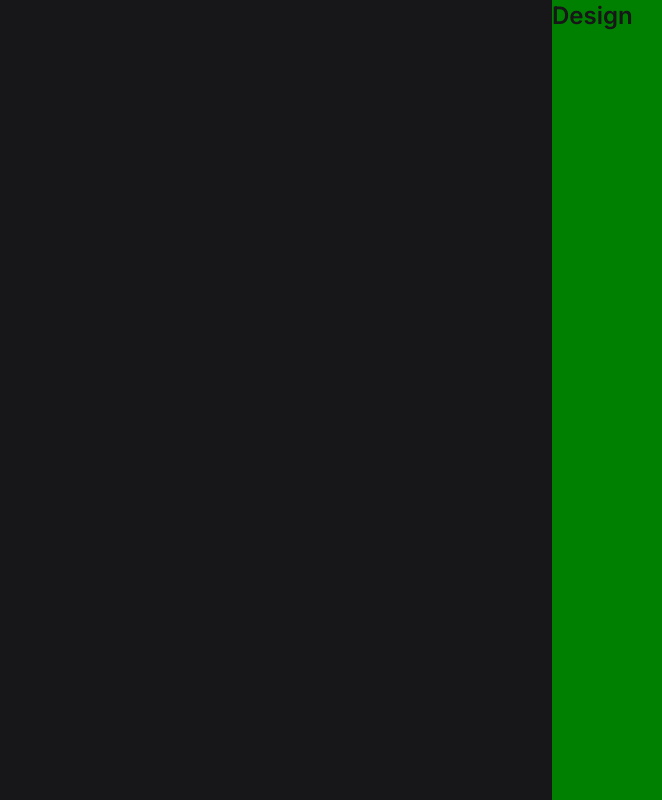
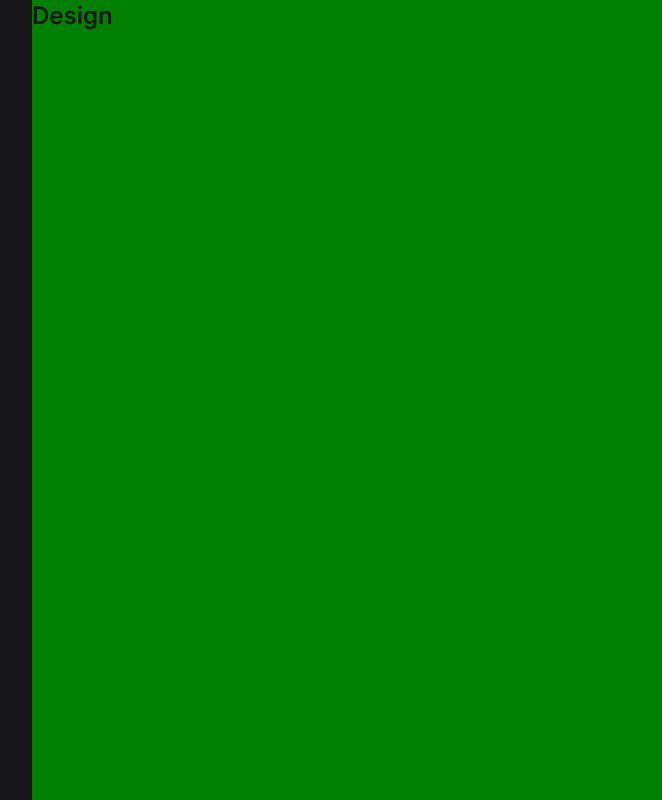
Before and after one commit to Tophe269/cycle, a Next.js app: page /design in a window 1280 px wide. Shown: the whole page, without its empty margins (208-870 px from the left). Built offline with nearby package versions, Linux system fonts and the light colour scheme.

Commit message:
nav components

```diff
--- a/src/components/common/layout/Layout.tsx
+++ b/src/components/common/layout/Layout.tsx
@@ -2,6 +2,8 @@ import { ReactNode } from "react";
 import styled, { ThemeProvider } from "styled-components";
 import theme from "../../../constants/theme";
 import Head from "next/head";
+
+import SideBar from "../sideBar/SideBar";
 
 const ContainerDiv = styled.div`
   width: 100vw;
@@ -24,7 +26,7 @@ const Header = styled.header`
   font-size: 24px;
   font-weight: 600;
   line-height: 32px;
-  color: #171618;
+  color: ${({ theme: { colorPrimary } }) => colorPrimary};
 `;
 
 const ContentDiv = styled.div`
@@ -58,12 +60,14 @@ const Layout = ({
       />
     </Head>
     <ThemeProvider theme={theme.nav}>
-      <Nav></Nav>
+      <SideBar menuItem={menuItem} />
     </ThemeProvider>
-    <ContentDiv>
-      <Header>{title}</Header>
-      {children}
-    </ContentDiv>
+    <ThemeProvider theme={theme.content}>
+      <ContentDiv>
+        <Header>{title}</Header>
+        {children}
+      </ContentDiv>
+    </ThemeProvider>
   </ContainerDiv>
 );
 
--- /dev/null
+++ b/src/components/common/sideBar/SideBar.tsx
@@ -0,0 +1,26 @@
+import styled from "styled-components";
+
+const Nav = styled.nav`
+  color: ${({ theme: { color } }) => color};
+  background-color: ${({ theme: { bgColor } }) => bgColor};
+  height: 100vh;
+  width: 240px;
+  flex: 0 0 240px;
+`;
+
+const LinksUl = styled.ul``;
+
+const LinksLi = styled.li``;
+
+const BoardsUl = styled.ul``;
+
+const BoardsLi = styled.li``;
+
+const SideBar = ({ menuItem }: { menuItem: string }) => (
+  <Nav>
+    <LinksUl></LinksUl>
+    <BoardsUl></BoardsUl>
+  </Nav>
+);
+
+export default SideBar;
--- a/src/constants/theme.ts
+++ b/src/constants/theme.ts
@@ -7,6 +7,9 @@ const theme = {
     hlBgColor: "#102DEA",
     hvBgColor: "#303030",
   },
+  content:{
+    colorPrimary: "#171618",
+  }
 };
 
 export default theme;
```
